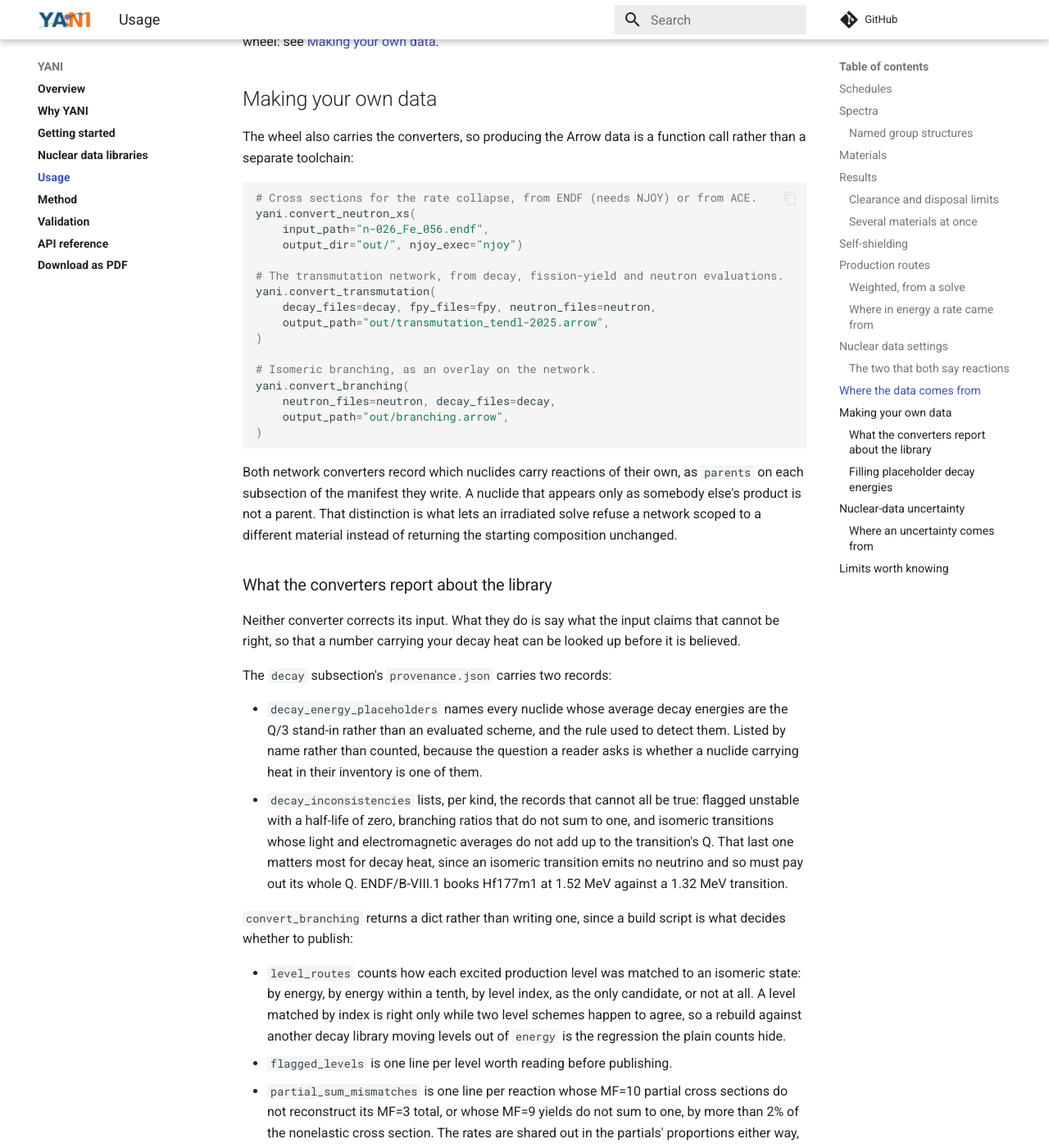
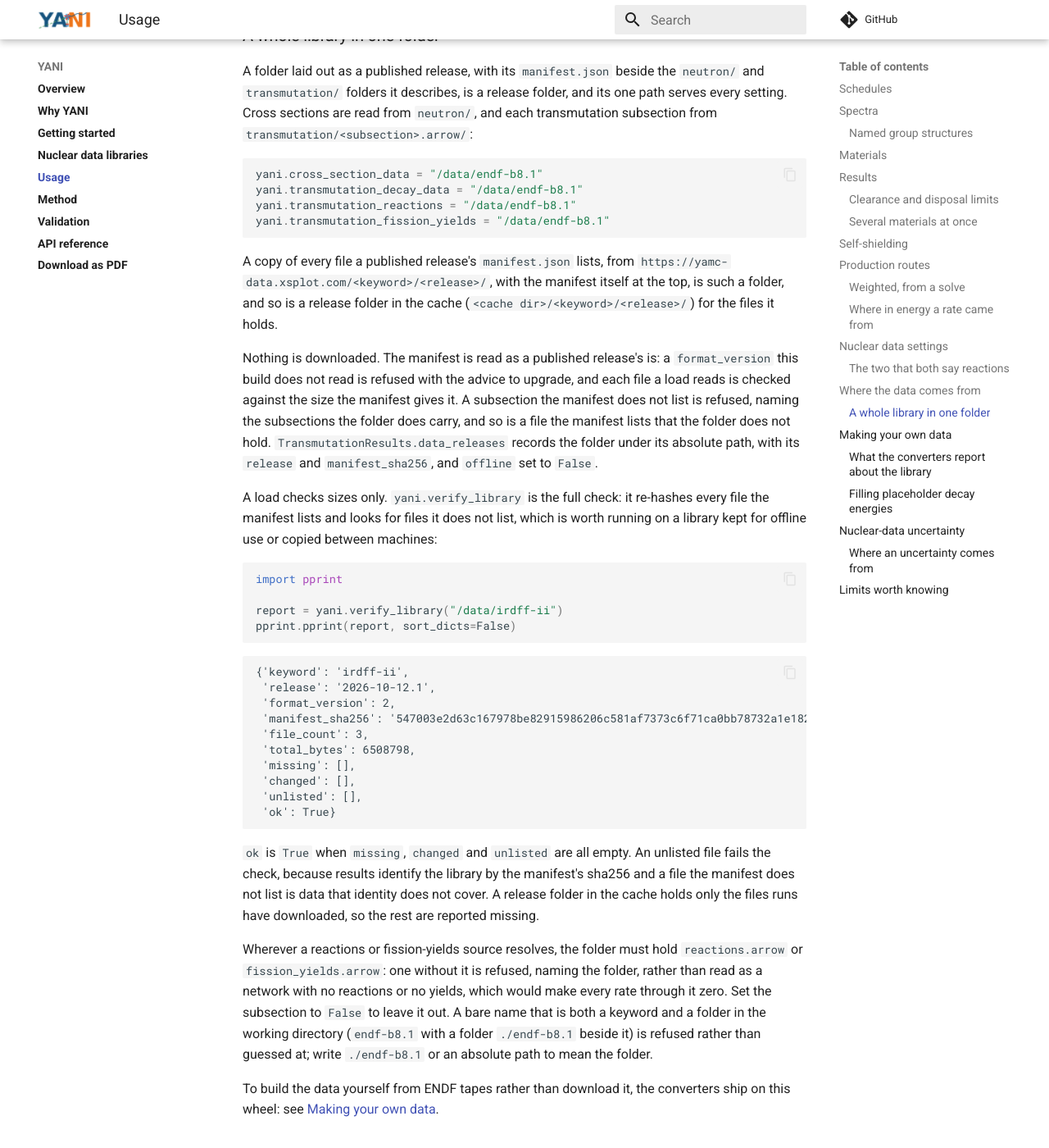
Before and after one commit to fusion-neutronics/yani, an MkDocs documentation site: the page built from docs/usage.md, in a window 1280 px wide and 1400 px high, scrolled down 16790 px. Shown: the whole window at 82% size. Built offline with MkDocs 1.6.1 and Material for MkDocs 9.7.7, drawn with Linux system fonts in a browser that asks for light colours; comment, search, counter and statistics services are not loaded; some of the changed text lies outside the part shown.

Commit message:
Document library folders, verify_library and tape input
A folder laid out as a published release now serves every data setting
from one path (fusion-neutronics/core#441), and verify_library checks such
a folder against its manifest (fusion-neutronics/core#440). The network
converters read whole multi-material tapes (fusion-neutronics/core#439),
and convert_neutron_xs runs NJOY inside output_dir rather than the system
temporary folder (fusion-neutronics/core#436).

````diff
--- a/docs/usage.md
+++ b/docs/usage.md
@@ -803,6 +803,73 @@
 }
 ```
 
+### A whole library in one folder
+
+A folder laid out as a published release, with its `manifest.json` beside the
+`neutron/` and `transmutation/` folders it describes, is a release folder, and
+its one path serves every setting. Cross sections are read from `neutron/`, and
+each transmutation subsection from `transmutation/<subsection>.arrow/`:
+
+<!-- doctest: skip -->
+```python
+yani.cross_section_data = "/data/endf-b8.1"
+yani.transmutation_decay_data = "/data/endf-b8.1"
+yani.transmutation_reactions = "/data/endf-b8.1"
+yani.transmutation_fission_yields = "/data/endf-b8.1"
+```
+
+A copy of every file a published release's `manifest.json` lists, from
+`https://yamc-data.xsplot.com/<keyword>/<release>/`, with the manifest itself
+at the top, is such a folder, and so is a release folder in the cache
+(`<cache dir>/<keyword>/<release>/`) for the files it holds.
+
+Nothing is downloaded. The manifest is read as a published release's is: a
+`format_version` this build does not read is refused with the advice to upgrade,
+and each file a load reads is checked against the size the manifest gives it. A
+subsection the manifest does not list is refused, naming the subsections the
+folder does carry, and so is a file the manifest lists that the folder does not
+hold. `TransmutationResults.data_releases` records the folder under its absolute
+path, with its `release` and `manifest_sha256`, and `offline` set to `False`.
+
+A load checks sizes only. `yani.verify_library` is the full check: it re-hashes
+every file the manifest lists and looks for files it does not list, which is
+worth running on a library kept for offline use or copied between machines:
+
+<!-- doctest: skip -->
+```python
+import pprint
+
+report = yani.verify_library("/data/irdff-ii")
+pprint.pprint(report, sort_dicts=False)
+```
+
+```text
+{'keyword': 'irdff-ii',
+ 'release': '2026-10-12.1',
+ 'format_version': 2,
+ 'manifest_sha256': '547003e2d63c167978be82915986206c581af7373c6f71ca0bb78732a1e182c5',
+ 'file_count': 3,
+ 'total_bytes': 6508798,
+ 'missing': [],
+ 'changed': [],
+ 'unlisted': [],
+ 'ok': True}
+```
+
+`ok` is `True` when `missing`, `changed` and `unlisted` are all empty. An
+unlisted file fails the check, because results identify the library by the
+manifest's sha256 and a file the manifest does not list is data that identity
+does not cover. A release folder in the cache holds only the files runs have
+downloaded, so the rest are reported missing.
+
+Wherever a reactions or fission-yields source resolves, the folder must hold
+`reactions.arrow` or `fission_yields.arrow`: one without it is refused, naming
+the folder, rather than read as a network with no reactions or no yields, which
+would make every rate through it zero. Set the subsection to `False` to leave
+it out. A bare name that is both a keyword and a folder in the working directory
+(`endf-b8.1` with a folder `./endf-b8.1` beside it) is refused rather than
+guessed at; write `./endf-b8.1` or an absolute path to mean the folder.
+
 To build the data yourself from ENDF tapes rather than download it, the
 converters ship on this wheel: see [Making your own data](#making-your-own-data).
 
@@ -830,6 +897,13 @@
     output_path="out/branching.arrow",
 )
 ```
+
+`convert_transmutation`, `convert_branching` and `radionuclide_production` read
+every material in each file, so a tape can be passed as it is published:
+JEFF-4.0's decay and fission yield tapes, or IRDFF-II's neutron tape of 70
+materials, need no splitting first. `convert_neutron_xs` runs NJOY in a hidden
+folder inside `output_dir`, removed when the conversion ends, so that disk, not
+the system's temporary folder, needs room for NJOY's tapes.
 
 Both network converters record which nuclides carry reactions of their own, as
 `parents` on each subsection of the manifest they write. A nuclide that appears
````
Also changed, not shown: docs/libraries.md (+4 -1 lines).
